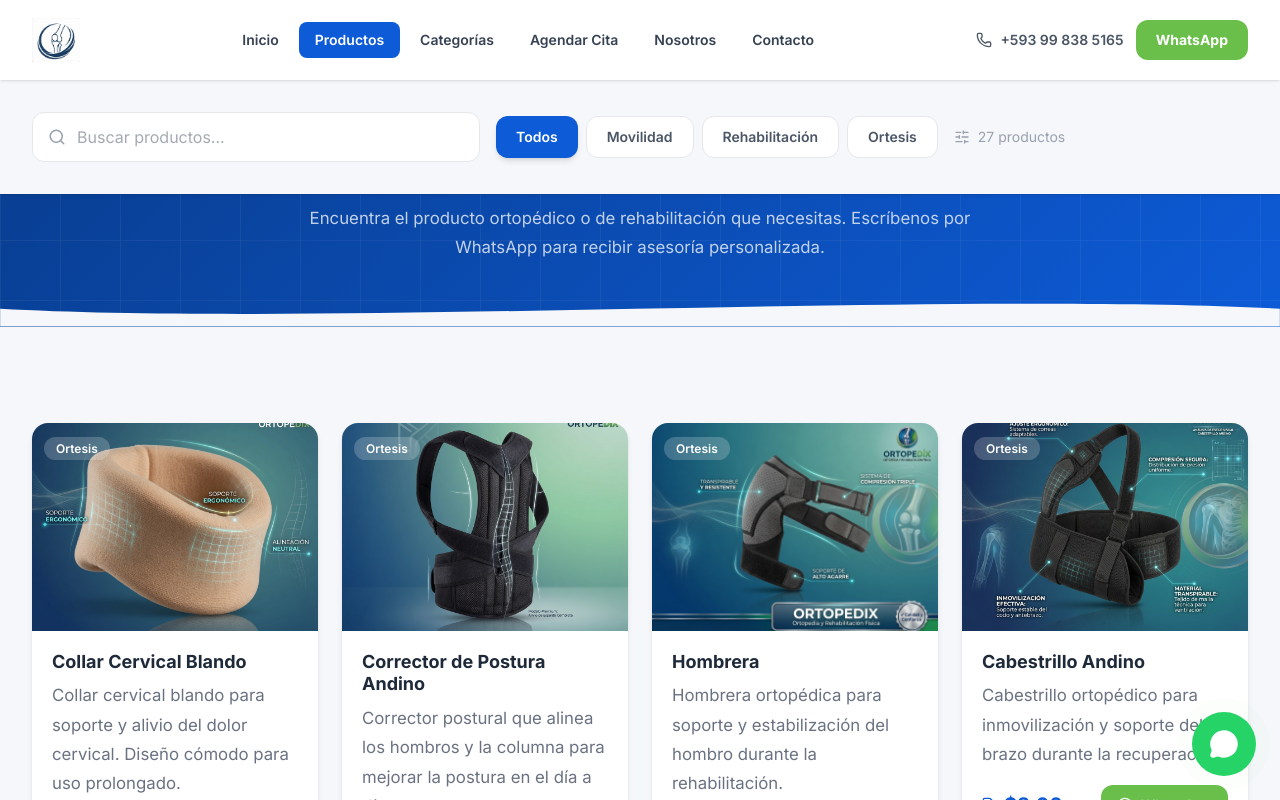
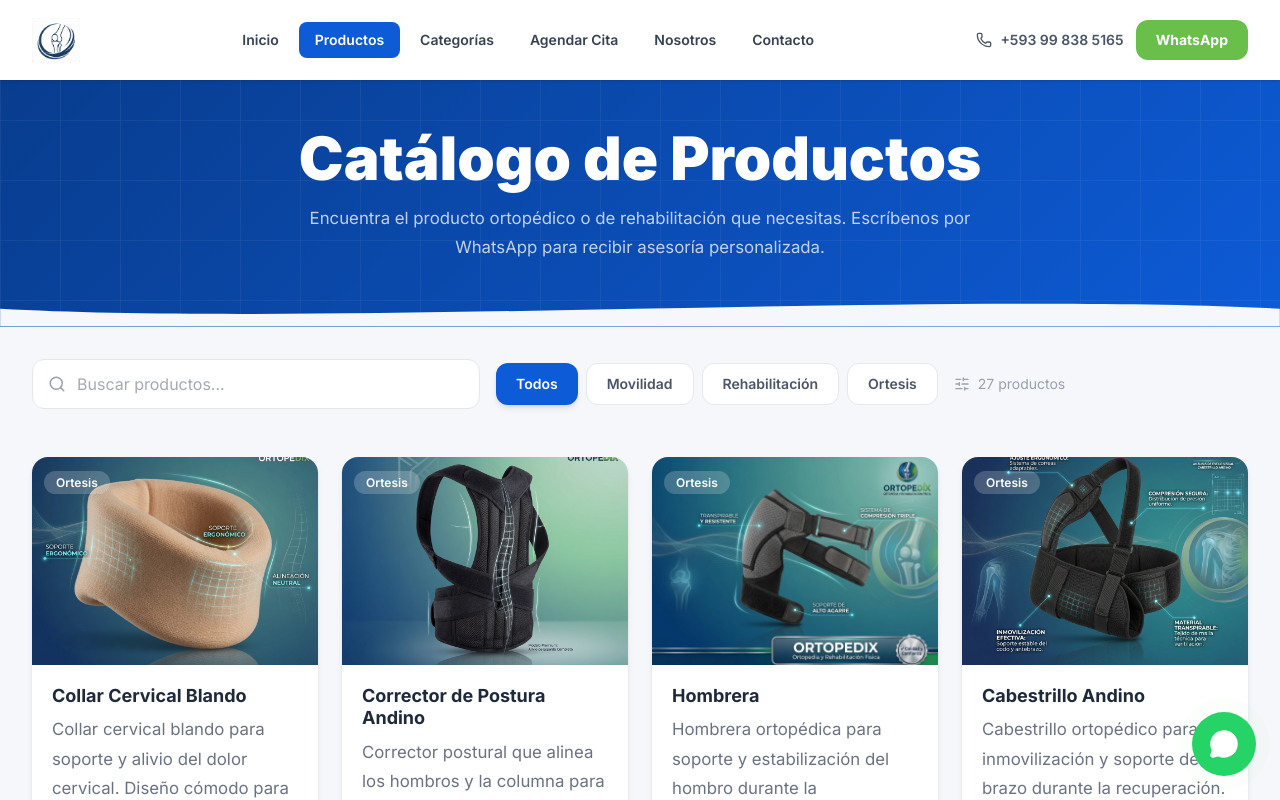
Before and after one commit to Sebas1524/ortopedix, a Next.js app: page /productos in a window 1280 px wide. Shown: the top 800 px of the page. Built offline with nearby package versions, Linux system fonts and the light colour scheme.

Commit message:
Update page.tsx

```diff
--- a/app/productos/page.tsx
+++ b/app/productos/page.tsx
@@ -12,22 +12,15 @@ export default function ProductosPage() {
   const [search, setSearch] = useState("");
   const [activeCategory, setActiveCategory] = useState("Todos");
   const [showFilters, setShowFilters] = useState(true);
-  const [isAtTop, setIsAtTop] = useState(true);
   const lastScrollY = useRef(0);
 
   useEffect(() => {
     const onScroll = () => {
       const currentScrollY = window.scrollY;
 
-      // Detectar si estamos arriba de la página
-      setIsAtTop(currentScrollY < 100);
-
-      // Si bajamos más de 200px, ocultar filtros
-      if (currentScrollY > lastScrollY.current && currentScrollY > 200) {
+      if (currentScrollY > lastScrollY.current && currentScrollY > 300) {
         setShowFilters(false);
-      }
-      // Si subimos, mostrar filtros
-      else if (currentScrollY < lastScrollY.current) {
+      } else if (currentScrollY < lastScrollY.current) {
         setShowFilters(true);
       }
 
@@ -81,17 +74,17 @@ export default function ProductosPage() {
         </div>
       </section>
 
-      {/* Filters con animación de ocultar/mostrar */}
+      {/* Filters - EN EL FLUJO NORMAL, NO FIXED */}
       <motion.section
-        initial={{ opacity: 1, y: 0 }}
         animate={{
+          height: showFilters ? "auto" : 0,
           opacity: showFilters ? 1 : 0,
-          y: showFilters ? 0 : -100,
-          pointerEvents: showFilters ? "auto" : "none",
+          marginBottom: showFilters ? 0 : 0,
         }}
         transition={{ duration: 0.3, ease: "easeInOut" }}
-        className={`bg-[#F5F7FA] py-8 fixed top-20 left-0 right-0 z-30 shadow-sm`}
+        className="bg-[#F5F7FA] overflow-hidden"
       >
+        <div className="py-8">
           <div className="max-w-7xl mx-auto px-4 sm:px-6 lg:px-8">
             <div className="flex flex-col sm:flex-row gap-4 items-stretch sm:items-center">
               {/* Search */}
@@ -129,10 +122,11 @@ export default function ProductosPage() {
               </div>
             </div>
           </div>
+        </div>
       </motion.section>
 
       {/* Products grid */}
-      <section className={`bg-[#F5F7FA] pb-24 transition-all duration-300 ${showFilters ? "pt-24" : "pt-16"}`}>
+      <section className="bg-[#F5F7FA] pb-24 pt-4">
         <div className="max-w-7xl mx-auto px-4 sm:px-6 lg:px-8">
           {filtered.length === 0 ? (
             <div className="text-center py-24">
```
Lines whose indentation alone changed are shown as unchanged.
